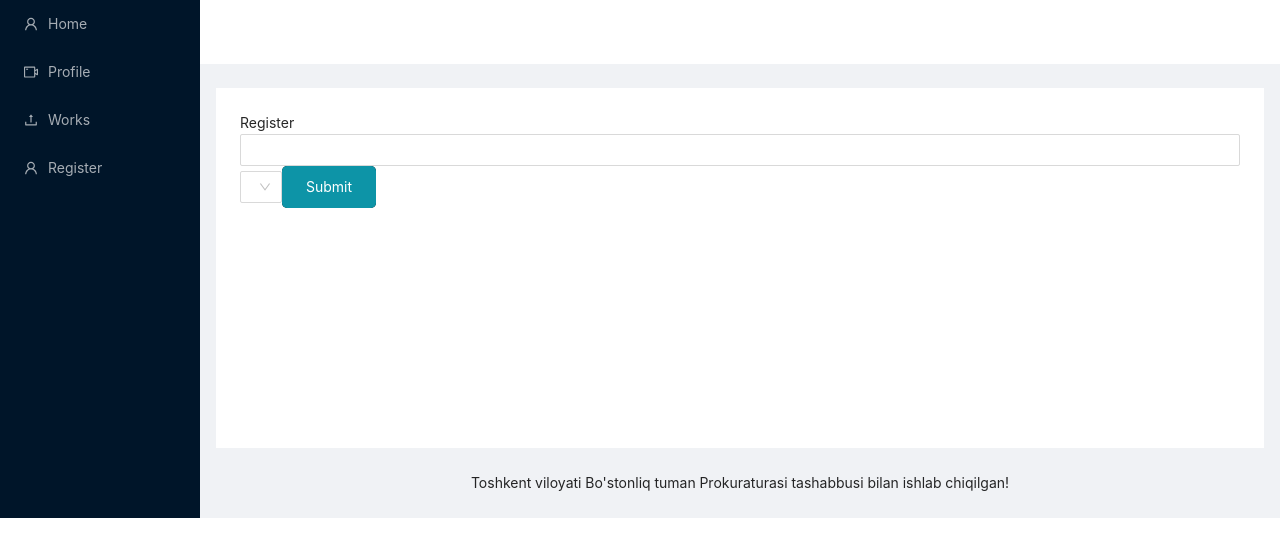
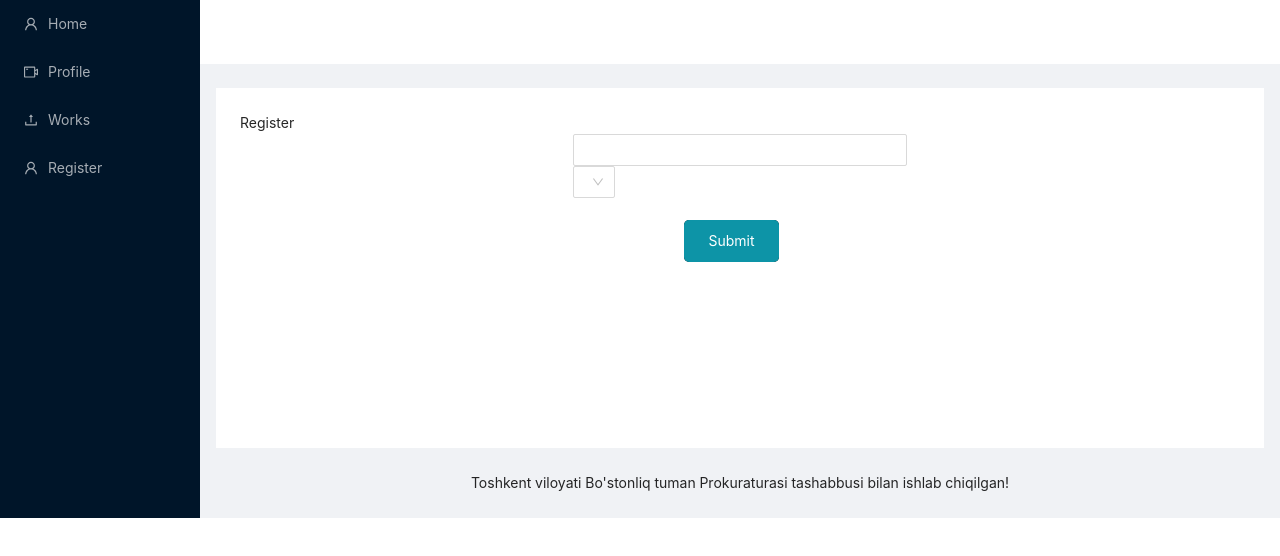
Before and after one commit to Xakim90/vacancy, a React (Create React App) app: page /register in a window 1280 px wide. Shown: the top 556 px of the page. Built offline with nearby package versions, Linux system fonts and the light colour scheme.

Commit message:
streetboy

```diff
--- a/src/components/DynamicForm.js
+++ b/src/components/DynamicForm.js
@@ -1,6 +1,6 @@
 import React from "react";
 import { useForm, Controller } from "react-hook-form";
-import { Input, Select, Button } from 'antd';
+import { Input, Select, Button, Row, Col } from 'antd';
 import CustomButton from "./CustomButton";
 
 const DynamicForm = () => {
@@ -13,12 +13,17 @@ const DynamicForm = () => {
   const onSubmit = data => console.log(data);
 
   return (
+    <Row>
+      <Col span={8}></Col>
+      <Col span={8}>
         <form onSubmit={handleSubmit(onSubmit)}>
           <Controller
             name="firstName"
             control={control}
             render={({ field }) => <Input {...field} />}
           />
+          <div className="grid grid-cols-3">
+            <div>
               <Controller
                 name="select"
                 control={control}
@@ -31,8 +36,20 @@ const DynamicForm = () => {
                   ]}
                 />}
               />
+            </div>
+          </div>
+          <br />
+          <div className="grid grid-cols-3">
+            <div></div>
+            <div className="col-span-1">
               <CustomButton type="submit" text="Submit" />
+            </div>
+            <div></div>
+          </div>
         </form>
+      </Col>
+      <Col span={8}></Col>
+    </Row>
   );
 };
 export default DynamicForm;
```
Lines whose indentation alone changed are shown as unchanged.
